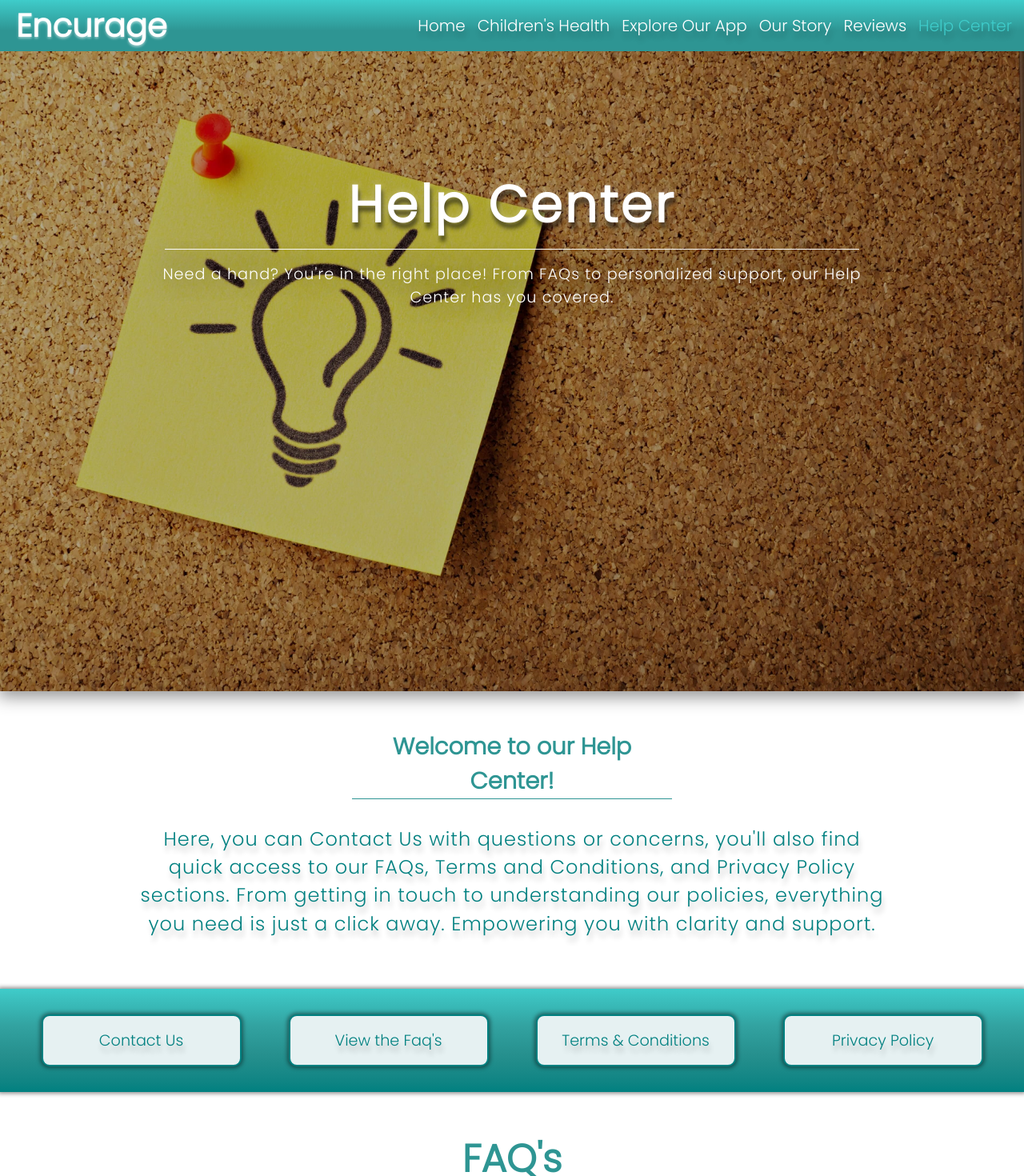
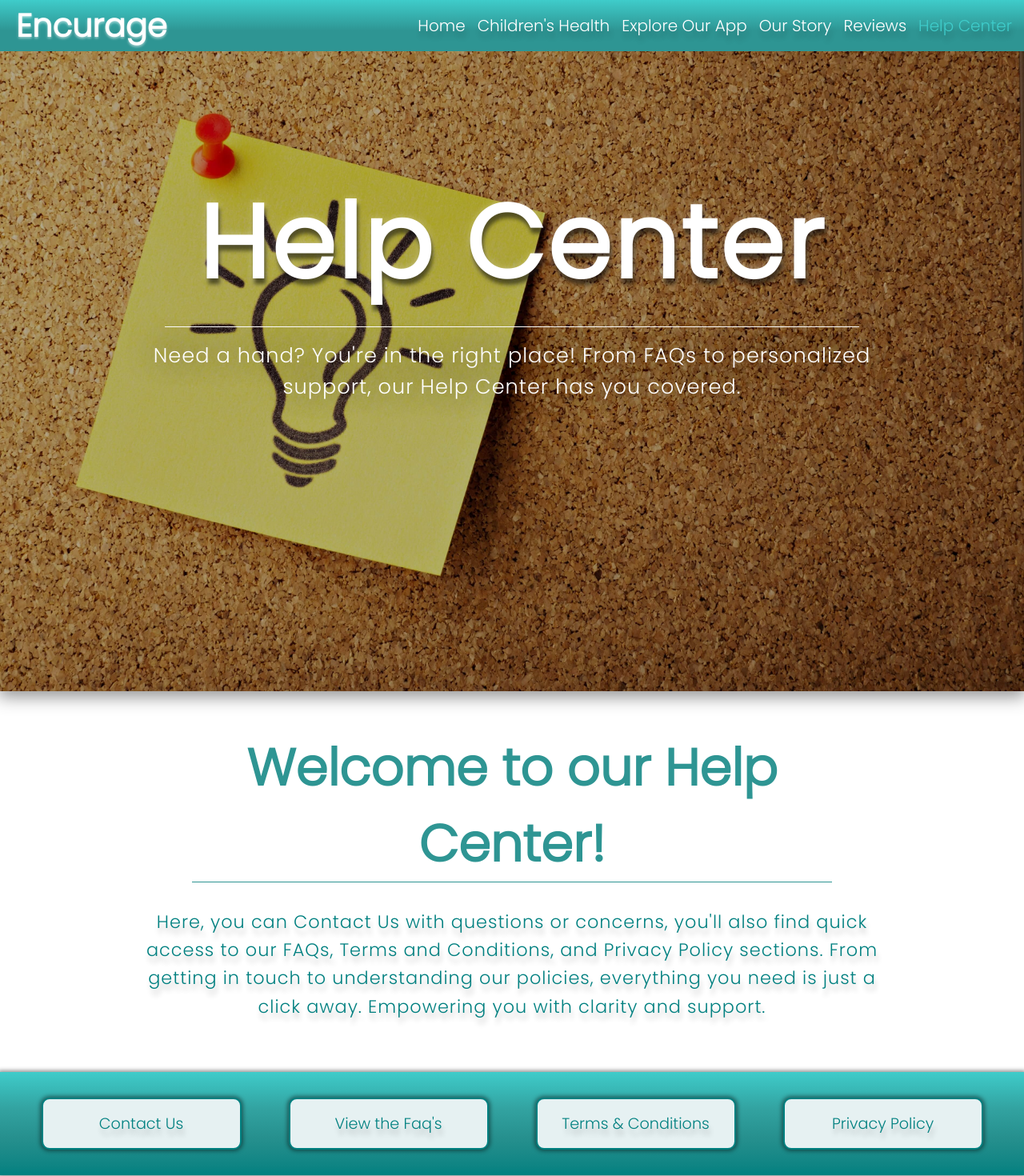
Before and after one commit to EncurageApp/encurageWeb, a React (Create React App) app: page /HelpCenterLayout/Faq in a window 1280 px wide. Shown: the top 1470 px of the page at 80% size. Built offline with nearby package versions, Linux system fonts and the light colour scheme.

Commit message:
changes to help center hero

```diff
--- a/src/css/HelpCenter.css
+++ b/src/css/HelpCenter.css
@@ -77,7 +77,7 @@ Help Layout
 .help-layout > h3 {
   margin: 3rem auto 0;
   text-align: center;
-  max-width: 400px;
+  max-width: 800px;
   color: var(--primaryFour);
   font-size: 1.8rem;
   border-bottom: 0.3px solid var(--primaryFour);
@@ -366,7 +366,7 @@ Faq Section
 }
 
 .faq-examples > ul span {
-  font-size: 1.3rem;
+  font-size: 1.4rem;
   border-bottom: 0.3px solid white;
 }
 
@@ -515,10 +515,16 @@ Media Queries    Built from Mobile ==> Tablet/IPad ==> Desktop
     grid-template-rows: repeat(2, 1fr);
   }
 
-  .help-layout-intro {
-    top: 40%;
-    left: 70%;
-    transition: all 0.3s ease-in-out;
+  .hl-intro-text h2 {
+    font-size: 6rem;
+  }
+
+  .hl-intro-text p {
+    font-size: 1.4rem;
+  }
+
+  .help-layout > h3 {
+    font-size: 3rem;
   }
 
   .help-layout > p {
@@ -540,14 +546,20 @@ Media Queries    Built from Mobile ==> Tablet/IPad ==> Desktop
     grid-template-columns: repeat(4, 1fr);
   }
 
-  .help-layout-intro {
-    top: 40%;
-    left: 70%;
-    transition: all 0.3s ease-in-out;
+  .hl-intro-text h2 {
+    font-size: 8rem;
+  }
+
+  .hl-intro-text p {
+    font-size: 1.6rem;
+  }
+
+  .help-layout > h3 {
+    font-size: 4rem;
   }
 
   .help-layout > p {
-    font-size: 1.5rem;
+    font-size: 1.4rem;
   }
 
   .contact-container {
```
